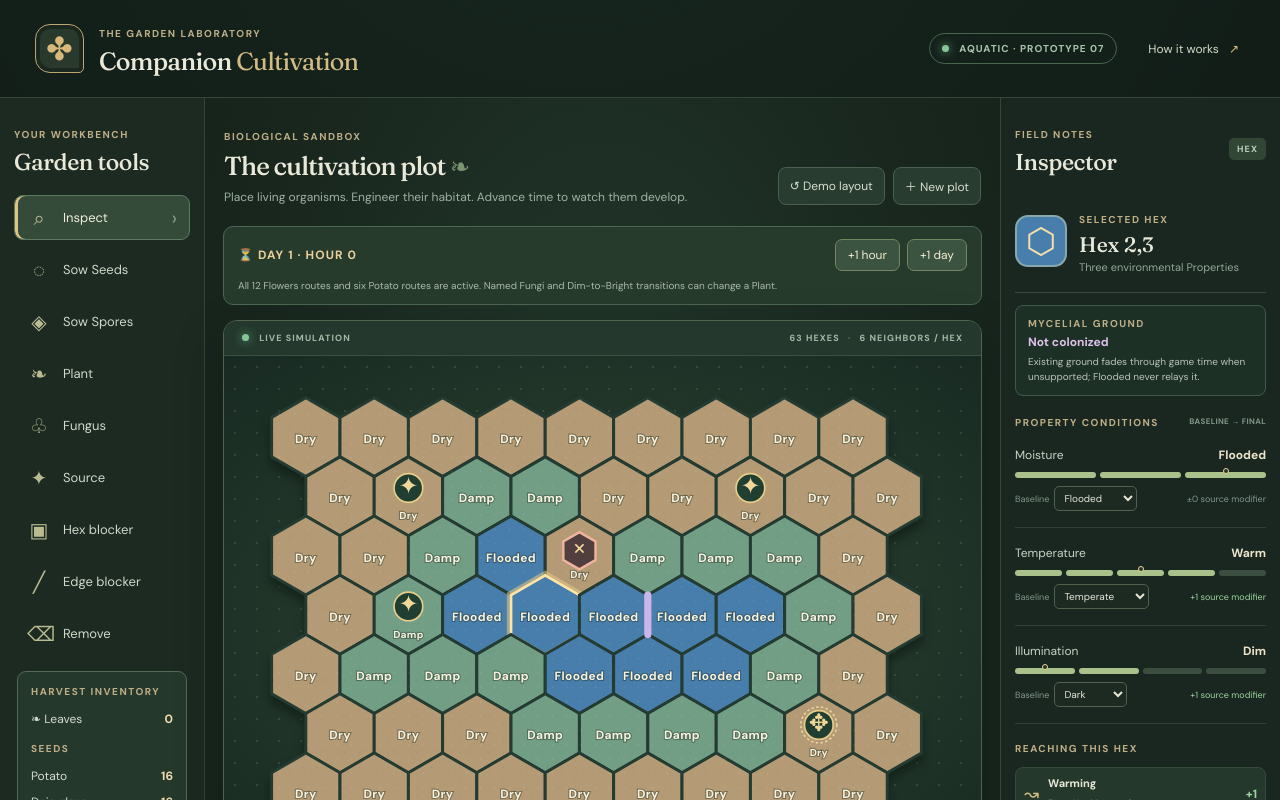
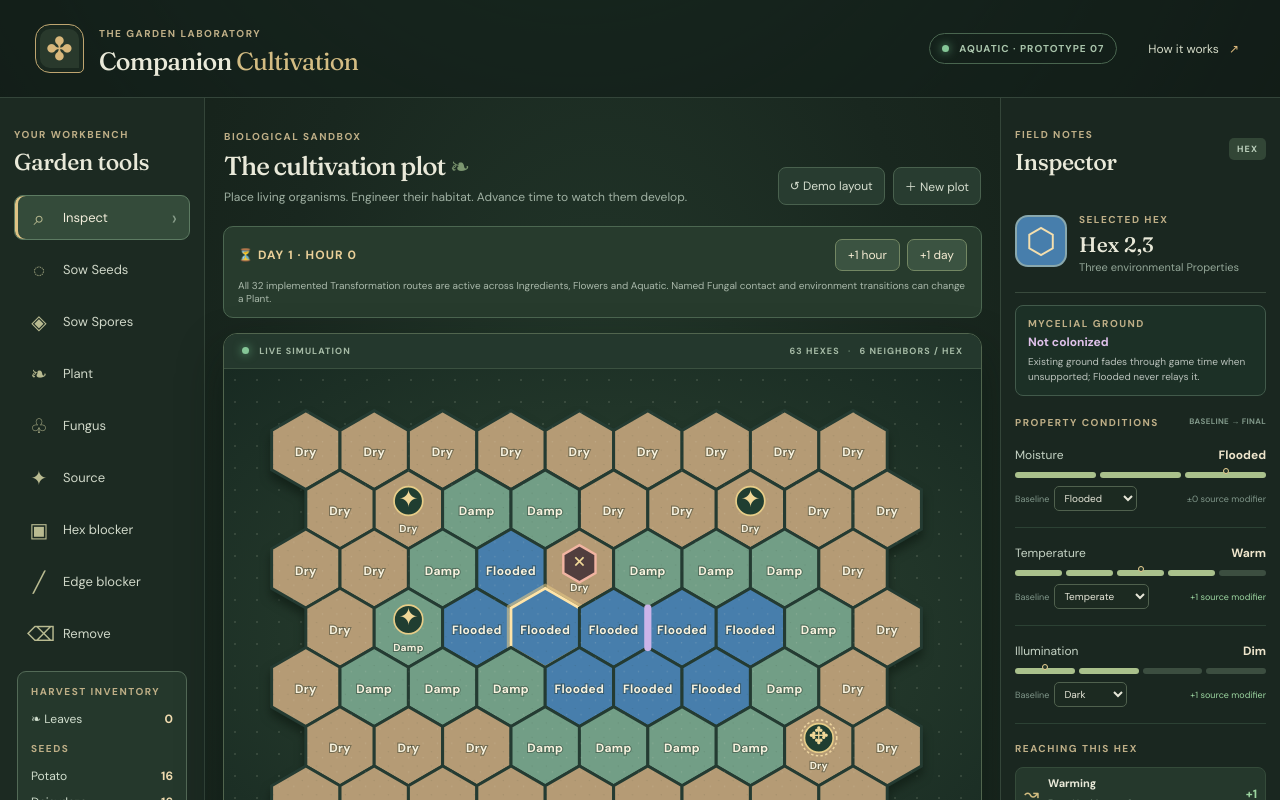
Before and after one commit to longitudezero/companion-cultivation, a React (Vite) app: page / in a window 1280 px wide. Shown: the top 800 px of the page. Built offline with nearby package versions, Linux system fonts and the light colour scheme.

Commit message:
Update live status ribbon for Aquatic milestone (#8)

```diff
--- a/src/App.jsx
+++ b/src/App.jsx
@@ -296,7 +296,7 @@ export default function App() {
       <main className="garden-area">
         <div className="garden-heading"><div><span className="eyebrow">BIOLOGICAL SANDBOX</span><h2>The cultivation plot <span className="leaf-decoration">❧</span></h2><p>Place living organisms. Engineer their habitat. Advance time to watch them develop.</p></div><div className="garden-actions"><button onClick={loadDemo} title="Restore the example garden">↺ <span>Demo layout</span></button><button onClick={newGarden} title="Start a blank plot">＋ <span>New plot</span></button></div></div>
 
-        <div className="time-controls"><span>⏳ DAY {Math.floor((garden.clockHours || 0) / 24) + 1} · HOUR {(garden.clockHours || 0) % 24}</span><div><button onClick={() => advanceTime(1)}>+1 hour</button><button onClick={() => advanceTime(24)}>+1 day</button></div><small>All 12 Flowers routes and six Potato routes are active. Named Fungi and Dim-to-Bright transitions can change a Plant.</small></div>
+        <div className="time-controls"><span>⏳ DAY {Math.floor((garden.clockHours || 0) / 24) + 1} · HOUR {(garden.clockHours || 0) % 24}</span><div><button onClick={() => advanceTime(1)}>+1 hour</button><button onClick={() => advanceTime(24)}>+1 day</button></div><small>All 32 implemented Transformation routes are active across Ingredients, Flowers and Aquatic. Named Fungal contact and environment transitions can change a Plant.</small></div>
 
         <div className="garden-surface"><div className="surface-topline"><span><span className="surface-led"/> LIVE SIMULATION</span><span>{garden.columns * garden.rows} HEXES <span className="separator">·</span> 6 NEIGHBORS / HEX</span></div>
           <div className="svg-scroll"><div className="svg-wrap"><HexGrid garden={garden} simulation={simulation} mycelialSupport={mycelialSupport} overlay={overlay} tool={tool} selection={selection} onHexClick={onHexClick} onEdgeClick={onEdgeClick}/></div></div>
```
